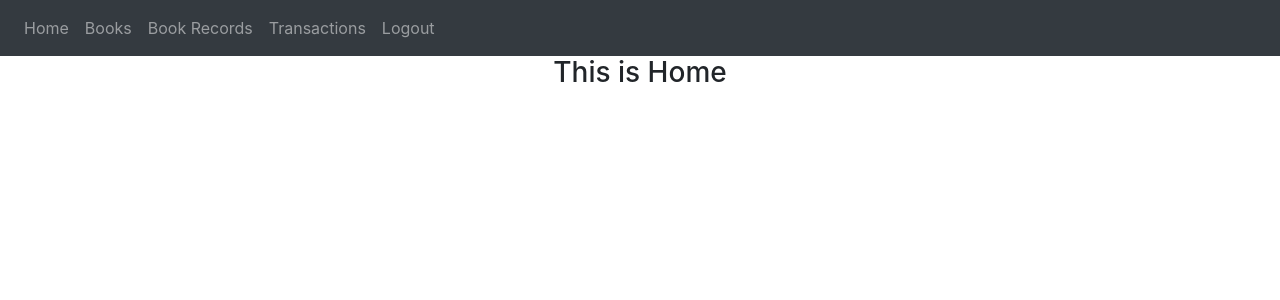
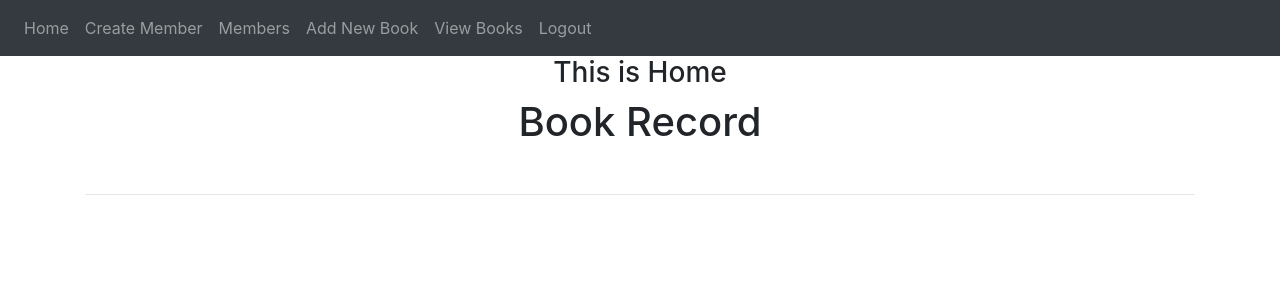
Before and after one commit to FREDRICK-GITHUB/library_crud, a Flask app: page / in a window 1280 px wide. Shown: the top 300 px of the page. Run offline with Flask 3, Linux system fonts and the light colour scheme; a user stored in the database is signed in; tables that the repository leaves empty hold one stand-in row (values such as "Sample post"); some libraries are stand-ins or nearby versions.

Commit message:
slight modifications to accommodate new functionality

```diff
--- a/website/auth.py
+++ b/website/auth.py
@@ -65,7 +65,7 @@ def sign_up():
                 first_name=first_name,
                 last_name=last_name,
                 phone_no=phone_no,
-                is_admin=False,
+                is_admin=True,
                 password=generate_password_hash(password, method='pbkdf2:sha256')
                 )
             db.session.add(new_user)
--- a/website/templates/base.html
+++ b/website/templates/base.html
@@ -30,9 +30,12 @@
             <div class="navbar-nav">
                 {% if user.is_authenticated %}
                 <a class="nav-item nav-link" id="home" href="/">Home</a>
-                <a class="nav-item nav-link" id="books" href="#/books">Books</a>
-                <a class="nav-item nav-link" id="book_records" href="#/book_records">Book Records</a>
-                <a class="nav-item nav-link" id="transactions" href="#/transactions">Transactions</a>
+                <a class="nav-item nav-link" id="members" href="/create_new_user">Create Member</a>
+                <a class="nav-item nav-link" id="members" href="/view_users">Members</a>
+                <a class="nav-item nav-link" id="books" href="/create_new_book">Add New Book</a>
+                <a class="nav-item nav-link" id="book_records" href="/view_books">View Books</a>
+                <!-- <a class="nav-item nav-link" id="transactions" href="#/transactions">Transactions</a> -->
+
                 <a class="nav-item nav-link" id="logout" href="/logout">Logout</a>
                 {% else %}
                 <a class="nav-item nav-link" id="login" href="/login">Login</a>
--- a/website/templates/home.html
+++ b/website/templates/home.html
@@ -2,20 +2,22 @@
 {% block title%} Home {% endblock %}
 
 {% block content%}
-<h3><center>This is Home</center></h3>
-<!-- <h1 align="center">Notes</h1>
+<h3>
+    <center>This is Home</center>
+</h3>
+<h1 align="center">Book Record</h1>
 <ul class="list-group list-group-flush" id="notes">
-    {% for note in user.notes %}
+    <!-- {% for note in user.notes %}
     <li class="list-group-item">{{ note.data }}
         <button type="button" class="close" onClick="deleteNote({{ note.id }})">
             <span aria-hidden="true">&times;</span>
         </button>
     </li>
-    {% endfor %}
+    {% endfor %} -->
 </ul>
 <br />
 <hr />
-<form method="POST">
+<!-- <form method="POST">
     <textarea name="note" id="note" class="form-control"></textarea>
     <br />
     <div align="center">
```
Also changed, not shown: website/models.py (+1 -14 lines).
